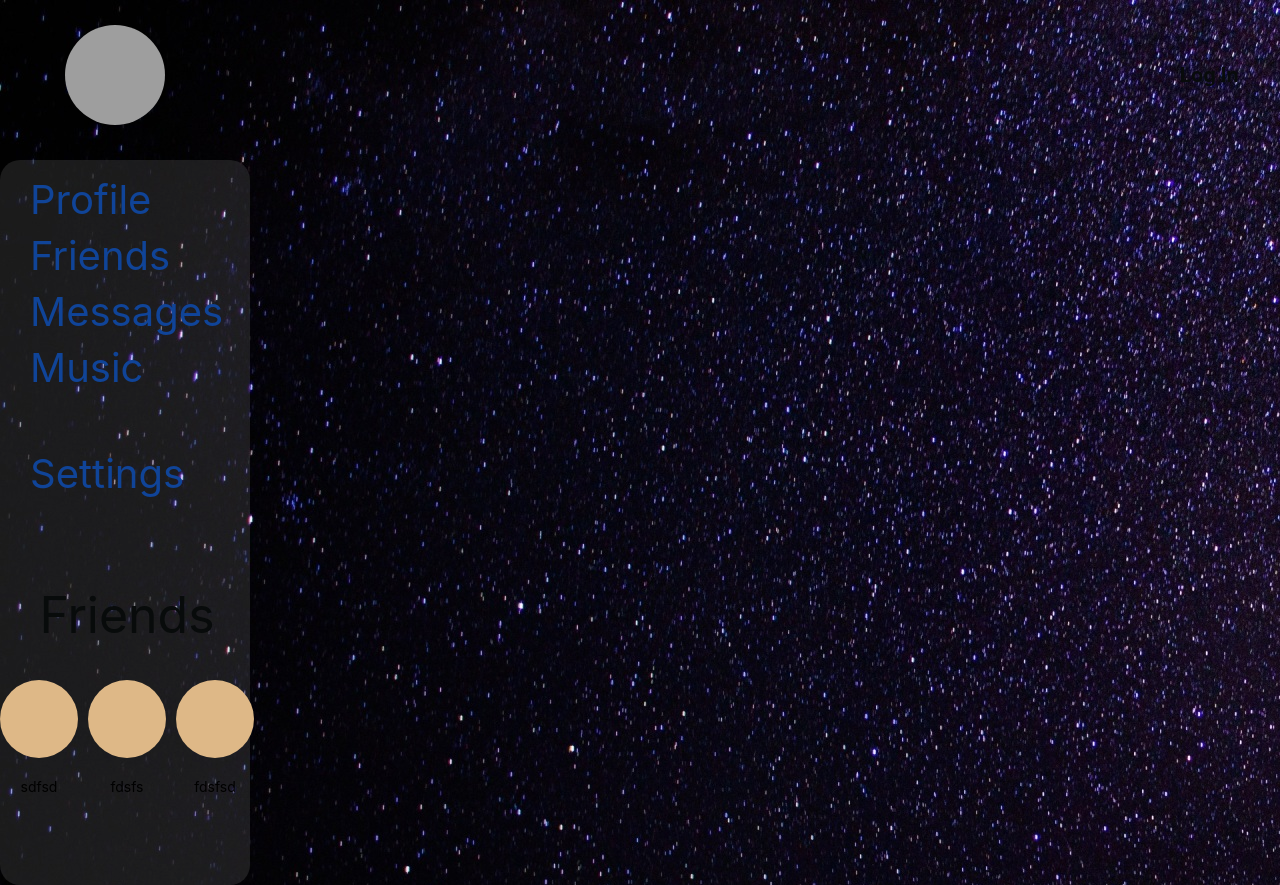
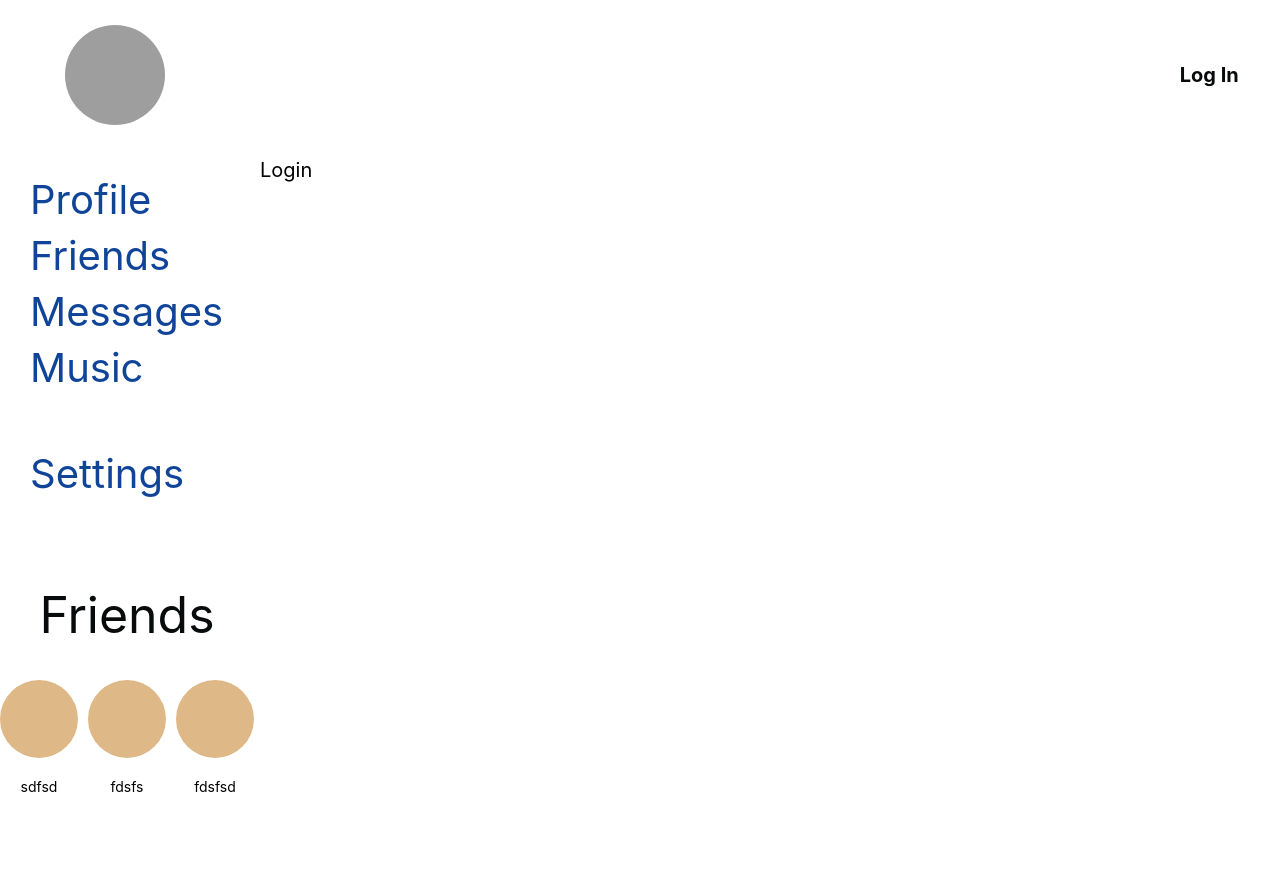
Before and after one commit to jaumamyfront-ender/ReactApp, a React (Create React App) app in the folder my-app/: page /login/ in a window 1280 px wide. Shown: the top 885 px of the page. Built offline with nearby package versions, Linux system fonts and the light colour scheme; no server answers; grey boxes are pictures that could not be loaded.

Commit message:
add/REDIRECT/notAll

```diff
--- a/my-app/src/components/Friends/firends-container.jsx
+++ b/my-app/src/components/Friends/firends-container.jsx
@@ -19,6 +19,7 @@ class UsersAPI extends Component {
     this.props.getUsersOnNewPageThunkCreator();
   }
 
+
   render() {
     return (
       <>
@@ -36,6 +37,7 @@ class UsersAPI extends Component {
           onPageChanged={this.props.getUsersOnNewPageThunkCreator} //get users(page changed)
           DisabledFollow={this.props.DisabledFollow} //subscribe to user(bll-dal-apiSer)
           DisabledUnfollow={this.props.DisabledUnfollow} //subscribe
+          isAuth={this.props.isAuth}
         />
       </>
     );
@@ -49,6 +51,7 @@ const mapStateToProps = (state) => ({
   Current: state.Friends.CurrentPage,
   isFetching: state.Friends.isFetching,
   ButtonDisabler: state.Friends.isButtonDisabled,
+  isAuth:state.Auth.isAuth
 });
 
 export default connect(mapStateToProps, {
--- a/my-app/src/components/Friends/friends-presentation.jsx
+++ b/my-app/src/components/Friends/friends-presentation.jsx
@@ -1,15 +1,18 @@
 import classes from "./friends.module.css";
 import UserUndefined from "../../assets/userUndefined.png";
 import React from "react";
-import { NavLink } from "react-router-dom";
+import { NavLink, Navigate } from "react-router-dom";
 import Pages from "./some-logic/Page-Counter";
 import useGetID from "./some-logic/GetID";
+
 // import { useDispatch } from "react-redux";
 // import { getUserAC } from "../Redux/reducer-friends";
 
 export default function UsersPresentationComponent(props) {
   let { pages } = Pages(props);
   const GetID = useGetID();
+
+  if (props.isAuth===false) return <Navigate to={"/login/"} />;
 
   return props.users.map((u) => (
     <div key={u.id} className={classes.BlockDialogsWrapper}>
--- /dev/null
+++ b/my-app/src/components/Login/Login.jsx
@@ -0,0 +1,6 @@
+import React from 'react'
+import c from "./login.module.css"
+
+export default function Login() {
+  return <h1 className={c.style}> Login</h1>;
+}
--- /dev/null
+++ b/my-app/src/components/Login/login.module.css
@@ -0,0 +1,4 @@
+.style{
+    color: black;
+    font-size: 20px;
+}
--- a/my-app/src/components/Routes/Routes.jsx
+++ b/my-app/src/components/Routes/Routes.jsx
@@ -3,6 +3,7 @@ import { Routes, Navigate, Route } from "react-router-dom";
 import Friends from "../Friends/Friends-Wrapper";
 import ProfileContainer from "../Profile/Profile-Container";
 import Dialogs from "../Dialogs/Dialogs";
+import Login from "../Login/Login"
 
 export default function MainRoutes(props) {
   return (
@@ -10,6 +11,7 @@ export default function MainRoutes(props) {
       <Route path="/friends/" element={<Friends />} />
       <Route path="/profile?" element={<ProfileContainer />} />
       <Route path="/dialogs/*" element={<Dialogs />} />
+      <Route path="/login/" element={<Login />} />
       {/* <Route path="*" element={<Navigate to="/content" replace />} /> */}
     </Routes>
   );
--- a/my-app/src/index.css
+++ b/my-app/src/index.css
@@ -5,7 +5,7 @@ body {
     sans-serif;
   -webkit-font-smoothing: antialiased;
   -moz-osx-font-smoothing: grayscale;
-  background-image: url("../public/assets/background.jpg");
+  /* background-image: url("../public/assets/background.jpg"); */
 }
 
 code {
```
